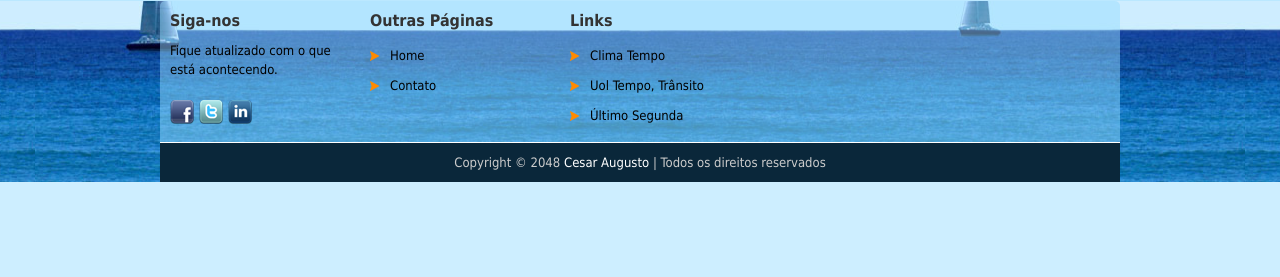
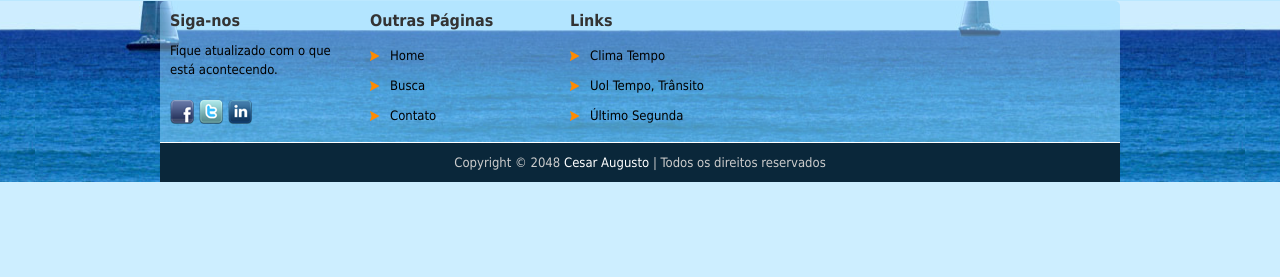
Before and after one commit to cesarbruschetta/django-in-gae, a Django app: page /search/ in a window 1280 px wide. Shown: the part 523-800 px from the top of the page. Run offline with Django 3.2, Linux system fonts and the light colour scheme.

Commit message:
Ajustes menu

```diff
--- a/django_in_gae/templates/base.html
+++ b/django_in_gae/templates/base.html
@@ -83,8 +83,8 @@
 		            <h5>Outras Páginas</h5>
 		            <ul class="tmo_list">
 		                <li><a href="/">Home</a></li>
-		                <!--li><a href="services.html">Services</a></li>
-		                <li><a href="news.html">News</a></li>
+		                <li><a href="/search">Busca</a></li>
+		                <!--li><a href="news.html">News</a></li>
 		                <li><a href="about.html">About us</a></li-->
 		                <li><a href="contact.html">Contato</a></li>
 		            </ul>
```
